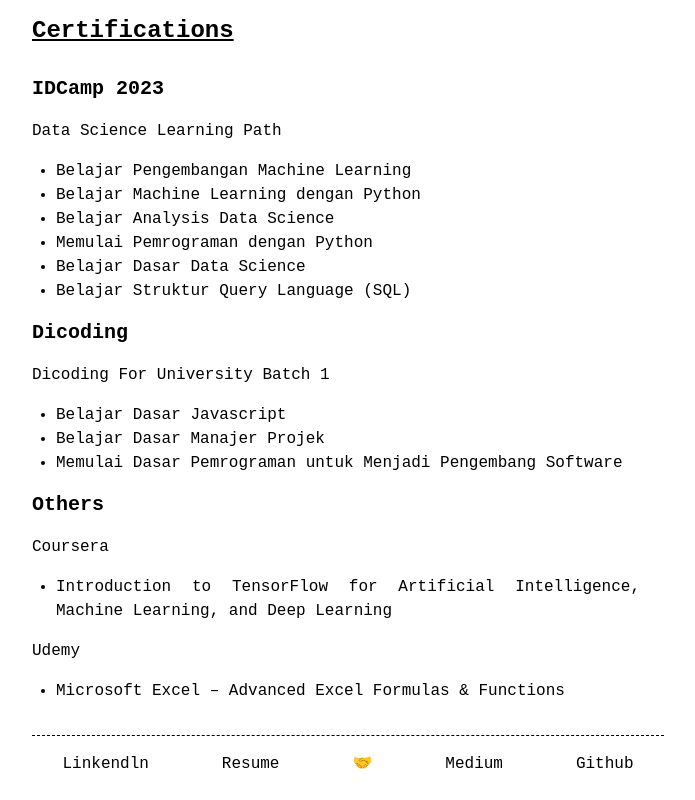
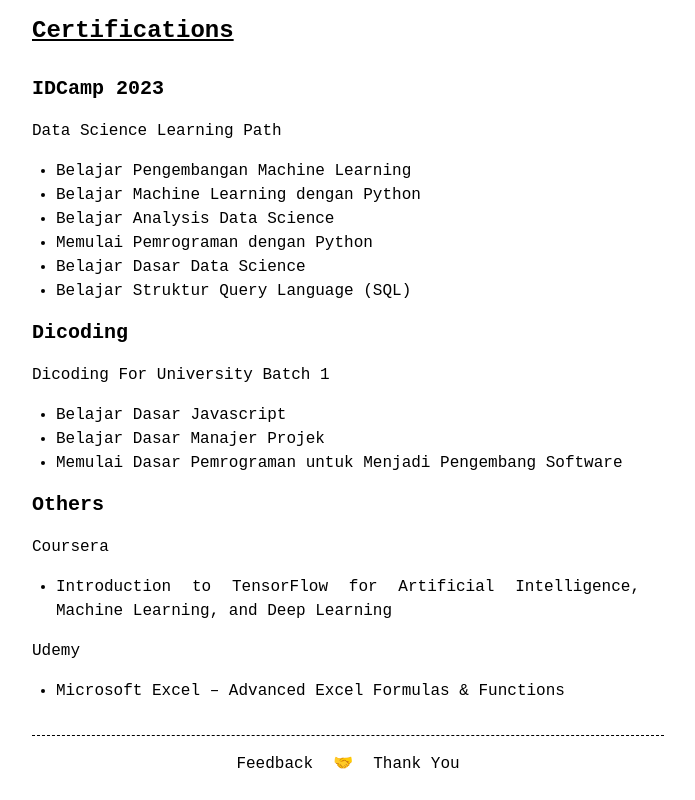
Before and after one commit to egrizq/web-v5, a Next.js app: page / in a window 1280 px wide. Shown: the part 2913-3713 px from the top of the page, without its empty margins (292-987 px from the left). Built offline with nearby package versions, Linux system fonts and the light colour scheme.

Commit message:
change footer

```diff
--- a/src/app/page.tsx
+++ b/src/app/page.tsx
@@ -161,18 +161,12 @@
 
                     <hr className="border-t border-1 border-dashed border-black " />
 
-                    <div className="flex flex-row justify-around space-x-3 pb-4">
-                        <Contacts
-                            tag="Linkendln"
-                            link="https://www.linkedin.com/in/muhammad-rizq-ramadhan-031a1a1ba/" />
-                        <a href="/CV_Muhammad Rizq Ramadhan.pdf" className="hover:text-blue-700" download>Resume</a>
+                    <div className="flex justify-center space-x-5 pb-4">
+                        <a href="https://docs.google.com/forms/d/e/1FAIpQLSeWH4aEc68eFt7LS5r9JXqYvqNTVC88PoqspJ5N8IFhKxTadg/viewform?usp=sf_link">
+                            Feedback
+                        </a>
                         <span>🤝</span>
-                        <Contacts
-                            tag="Medium"
-                            link="https://medium.com/@rizq.ramadhan17" />
-                        <Contacts
-                            tag="Github"
-                            link="https://github.com/egrizq" />
+                        <span>Thank You</span>
                     </div>
 
                 </div>
```
